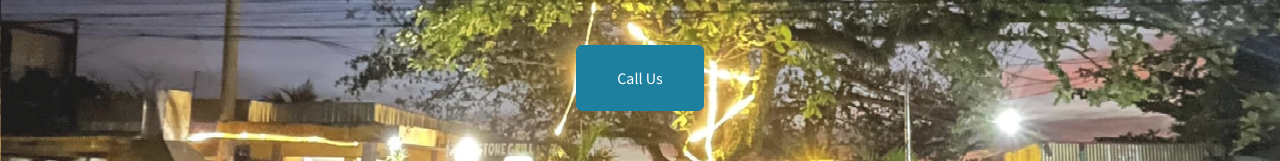
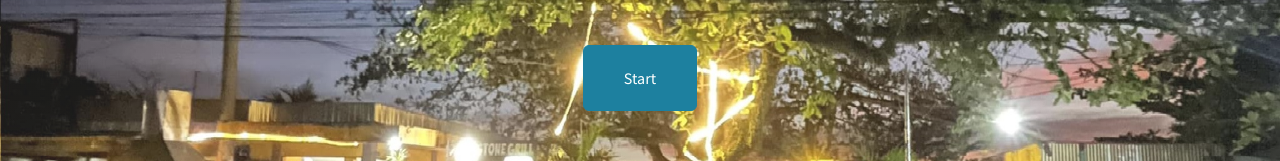
Before and after one commit to stonegrillrestaurant/stonegrillrestaurant.github.io, a plain HTML site: page index.html in a window 1280 px wide. Shown: the part 418-579 px from the top of the page. Drawn offline with nearby package versions, Linux system fonts and the light colour scheme.

Commit message:
Update index.html

```diff
--- a/index.html
+++ b/index.html
@@ -35,7 +35,7 @@
             <div class="container px-4 px-lg-5 text-center">
                 <h1 class="mb-1">Stone Grill </h1>
                 <h3 class="mb-5"><em>Enjoyable and Relaxing</em></h3>
-                <a class="btn btn-primary btn-xl" href="#about">Call Us</a>
+                <a class="btn btn-primary btn-xl" href="https://stonegrillrestaurant.github.io/menu">Start</a>
             </div>
         </header>
         <!-- About-->
```
